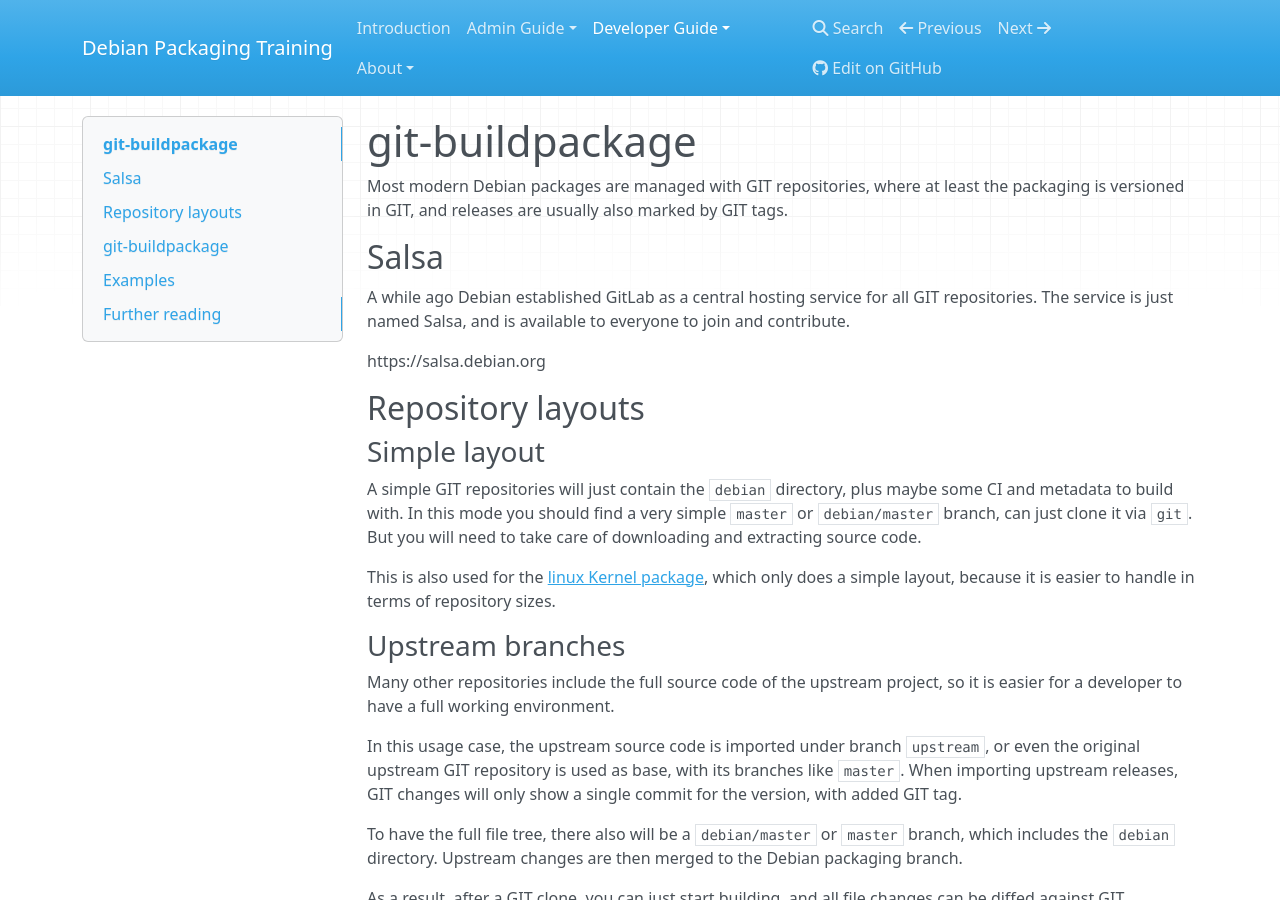
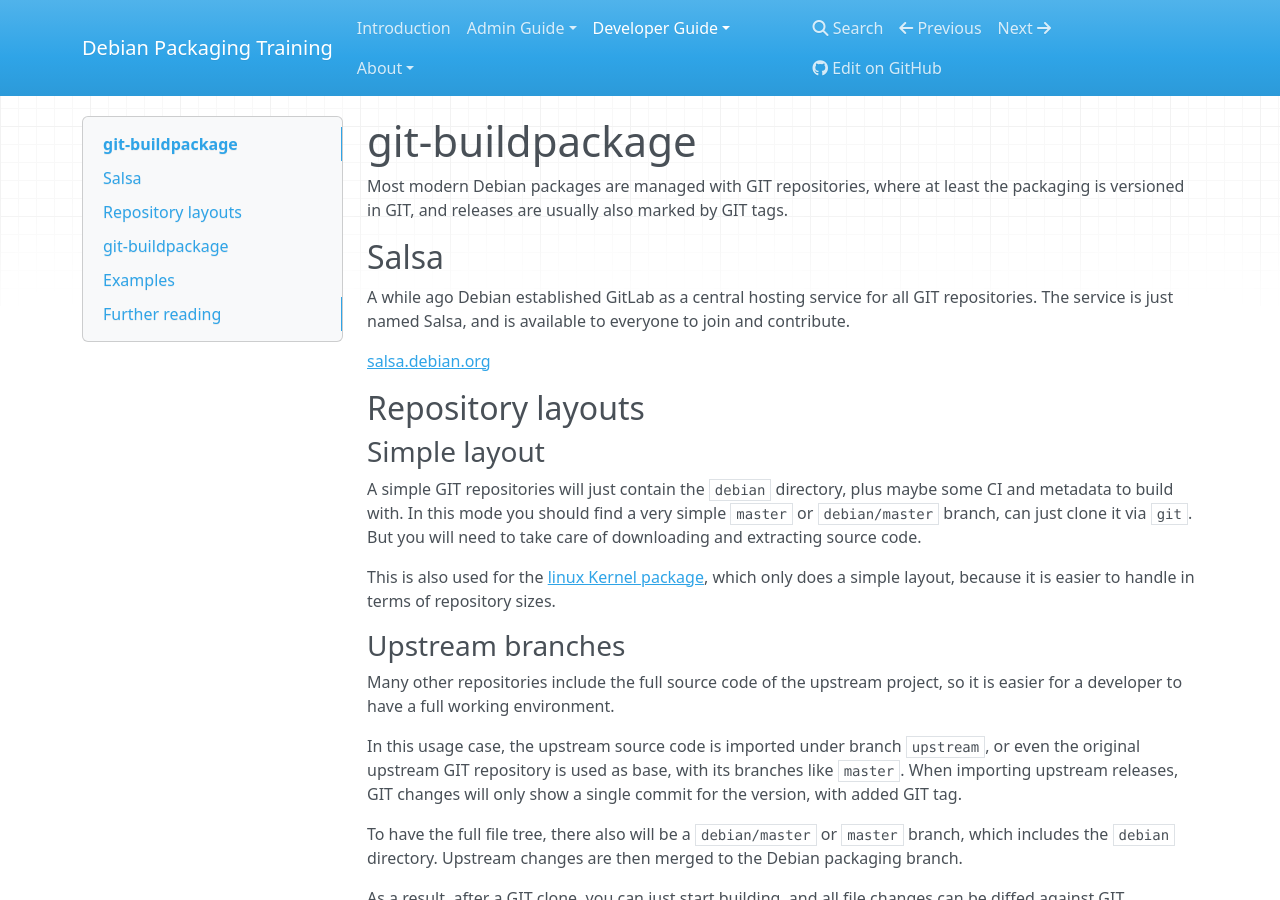
Before and after one commit to lazyfrosch/training-debian-packaging, an MkDocs documentation site: the page built from docs/dev/gbp.md, in a window 1280 px wide and 900 px high. Built offline with MkDocs 1.6.1, drawn with Linux system fonts in a browser that asks for light colours; nearby versions of some CDN libraries; some of the changed lines change nothing that is shown.

Commit message:
gbp: Fix link

```diff
--- a/docs/dev/gbp.md
+++ b/docs/dev/gbp.md
@@ -9,7 +9,7 @@
 A while ago Debian established GitLab as a central hosting service for all GIT repositories. The service is just named
 Salsa, and is available to everyone to join and contribute.
 
-https://salsa.debian.org
+[salsa.debian.org](https://salsa.debian.org)
 
 ## Repository layouts
 
```
